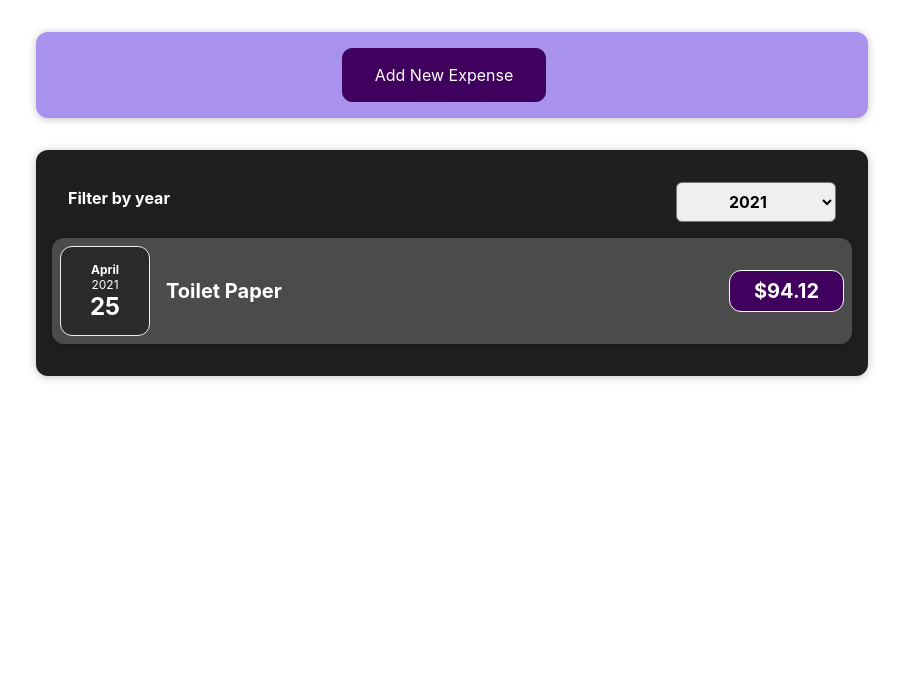
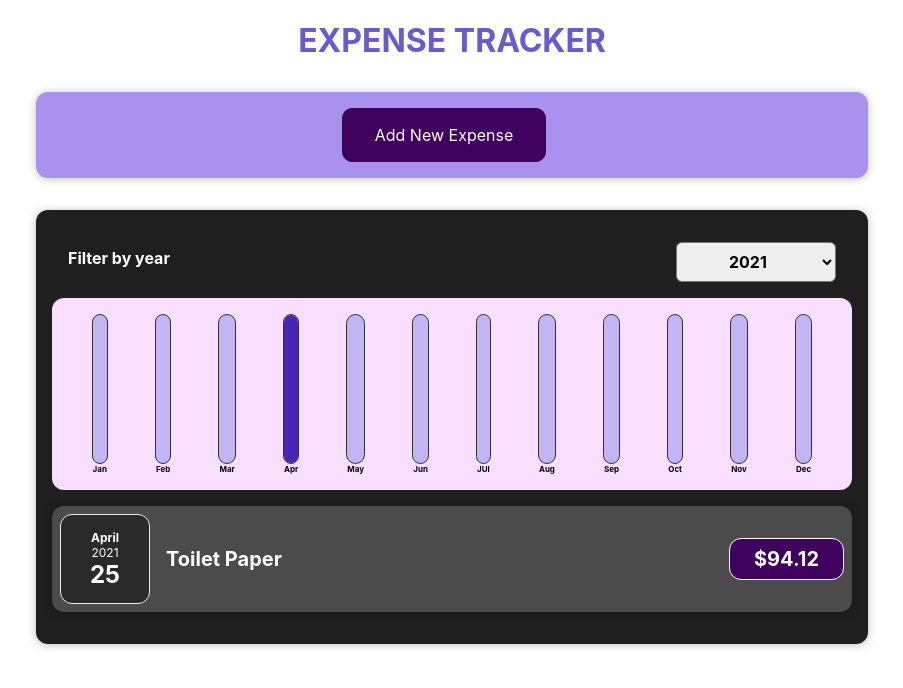
Before and after one commit to MatrixGlitch-Hridoy/expenseTracker, a React (Create React App) app: page / in a window 1280 px wide. Shown: the top 688 px of the page, without its empty margins (188-1091 px from the left). Built offline with nearby package versions, Linux system fonts and the light colour scheme.

Commit message:
done with the project

```diff
--- a/src/App.js
+++ b/src/App.js
@@ -1,6 +1,7 @@
 import React, {useState} from 'react';
 import Expenses from "./components/Expenses/Expenses";
 import NewExpense from "./components/NewExpense/NewExpense";
+import Heading from './components/UI/Heading';
 
 const DUMMY_EXPENSES = [
   {
@@ -38,6 +39,7 @@ function App() {
 
   return (
     <div>
+      <Heading />
       <NewExpense onAddExpense = {addExpenseHandler} />
       <Expenses items={expenses}/>
     </div>
--- a/src/components/Chart/Chart.js
+++ b/src/components/Chart/Chart.js
@@ -2,13 +2,15 @@ import React from "react";
 import "./Chart.css";
 import ChartBar from "./ChartBar";
 const Chart = (props) => {
+    const dataPointsValue = props.dataPoints.map(dataPoint => dataPoint.value);
+    const totalMaximum = Math.max(...dataPointsValue);
   return (
     <div className="chart">
       {props.dataPoints.map((datapoint) => (
         <ChartBar
           key={datapoint.label}
           value={datapoint.value}
-          maxValue={null}
+          maxValue={totalMaximum}
           label={datapoint.label}
         />
       ))}
--- a/src/components/Chart/ChartBar.js
+++ b/src/components/Chart/ChartBar.js
@@ -3,13 +3,13 @@ import './ChartBar.css';
 
 const ChartBar = (props) => {
     let barFillHeight = '0%';
-    if(props.maxValue>0){
-        barFillHeight = Math.round((props.value/props.maxValue)*100)+ '%';
+    if(props.maxValue > 0){
+        barFillHeight = Math.round( (props.value / props.maxValue) *100) + '%';
     }
     return (
         <div className="chart-bar">
             <div className="chart-bar__inner">
-                <div className="char-bar__fill" style={{height:barFillHeight}}></div>
+                <div className="chart-bar__fill" style={{height:barFillHeight}}></div>
             </div>
             <div className="chart-bar__label">{props.label}</div>
         </div>
--- a/src/components/Expenses/Expenses.js
+++ b/src/components/Expenses/Expenses.js
@@ -2,6 +2,7 @@ import React, { useState } from "react";
 import Cards from "../UI/Cards";
 import ExpensesFilter from "./ExpenseFilter";
 import "./Expenses.css";
+import ExpensesChart from "./ExpensesChart";
 import ExpensesList from "./ExpensesList";
 const Expenses = (props) => {
   const [filteredYear, setFilteredYear] = useState("2021");
@@ -17,6 +18,7 @@ const Expenses = (props) => {
         selected={filteredYear}
         onChangeFilter={filterChangeHandler}
       />
+      <ExpensesChart expenses={filteredExpenses}/>
       <ExpensesList items={filteredExpenses}/>
     </Cards>
   );
--- /dev/null
+++ b/src/components/Expenses/ExpensesChart.js
@@ -0,0 +1,28 @@
+import React from 'react';
+import Chart from '../Chart/Chart';
+
+const ExpensesChart = (props) => {
+    const chartDataPoint = [
+        {label:'Jan',value:0},
+        {label:'Feb',value:0},
+        {label:'Mar',value:0},
+        {label:'Apr',value:0},
+        {label:'May',value:0},
+        {label:'Jun',value:0},
+        {label:'JUl',value:0},
+        {label:'Aug',value:0},
+        {label:'Sep',value:0},
+        {label:'Oct',value:0},
+        {label:'Nov',value:0},
+        {label:'Dec',value:0},
+    ];
+    for(const expense of props.expenses){
+        const expenseMonth = expense.date.getMonth();
+        chartDataPoint[expenseMonth].value += expense.amount;
+    }
+    return (
+        <Chart dataPoints={chartDataPoint}/>
+    );
+};
+
+export default ExpensesChart;
--- a/src/components/NewExpense/ExpenseForm.js
+++ b/src/components/NewExpense/ExpenseForm.js
@@ -45,7 +45,7 @@ const ExpenseForm = (props) => {
 
     const expenseData = {
       title: userInput.enteredTitle,
-      amount: userInput.enteredAmount,
+      amount: +userInput.enteredAmount,
       date: new Date(userInput.enteredDate),
     };
     // console.log(expenseData);
--- /dev/null
+++ b/src/components/UI/Heading.css
@@ -0,0 +1,5 @@
+.heading {
+  text-align: center;
+  color: slateblue;
+  text-transform: uppercase;
+}
--- /dev/null
+++ b/src/components/UI/Heading.js
@@ -0,0 +1,11 @@
+import React from 'react';
+import './Heading.css';
+const Heading = () => {
+    return (
+        <div>
+            <h1 className="heading">Expense Tracker</h1>
+        </div>
+    );
+};
+
+export default Heading;
```
